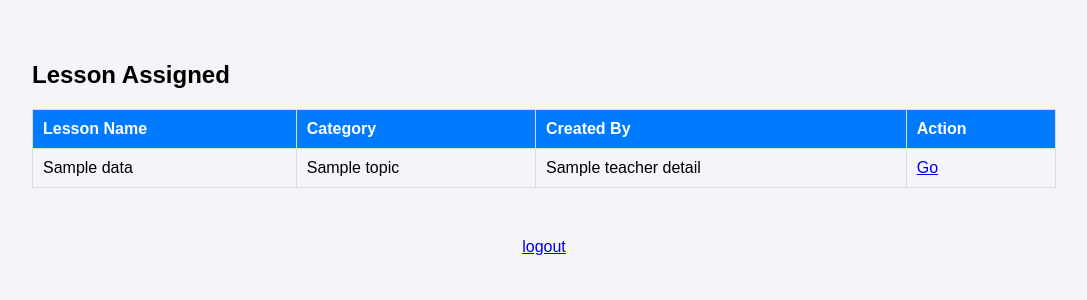
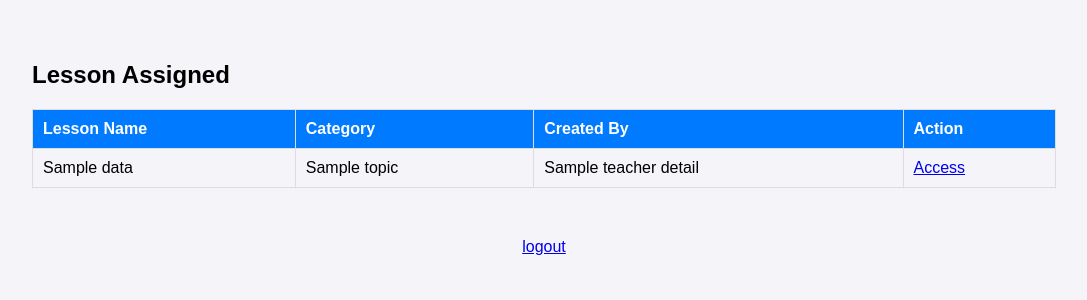
Before and after one commit to nsen59341/schooltee, a Django app: template templates/home.html in a window 1280 px wide. Shown: the part 222-522 px from the top of the page, without its empty margins (96-1183 px from the left). Run offline with Django 5.2, Linux system fonts and the light colour scheme; the template is opened without the code that fills it: most values are stand-ins (such as "Sample title", 1, 10 or a date in 2020).

Commit message:
Change button label from Go to Access

```diff
--- a/mainapp/static/js/app.js
+++ b/mainapp/static/js/app.js
@@ -18,7 +18,7 @@ function goToLessons(sid) {
                     <td>${el.title}</td>
                     <td>${el.topic}</td>
                     <td>${el.teacher_details.name}</td>
-                    <td><a href="${el.link}" target="_blank">Go</a></td>
+                    <td><a href="${el.link}" target="_blank">Access</a></td>
                 </tr>`;
         });
         $(".table-container tbody").html(html);
@@ -66,7 +66,7 @@ function goToAssignments(sid) {
                 <td>${assignment.lesson_details.title}</td>
                 <td>${assignment.lesson_details.topic}</td>
                 <td>${assignment.teacher_details.name}</td>
-                <td><a href="/assignment/${assignment.id}" target="_blank">Go</a></td>`;
+                <td><a href="/assignment/${assignment.id}" target="_blank">Access</a></td>`;
                 if(performance.percentage) {
                     html += `<td> ${performance.percentage} </td>`;
                 }
--- a/templates/home.html
+++ b/templates/home.html
@@ -27,7 +27,7 @@
                     <td>{{ d.title }}</td>
                     <td>{{ d.topic }}</td>
                     <td>{{ d.teacher_details.name }}</td>
-                    <td><a href="{{ d.link }}" target="_blank">Go</a></td>
+                    <td><a href="{{ d.link }}" target="_blank">Access</a></td>
                 </tr>
                 {% endfor %}
             </tbody>
```
